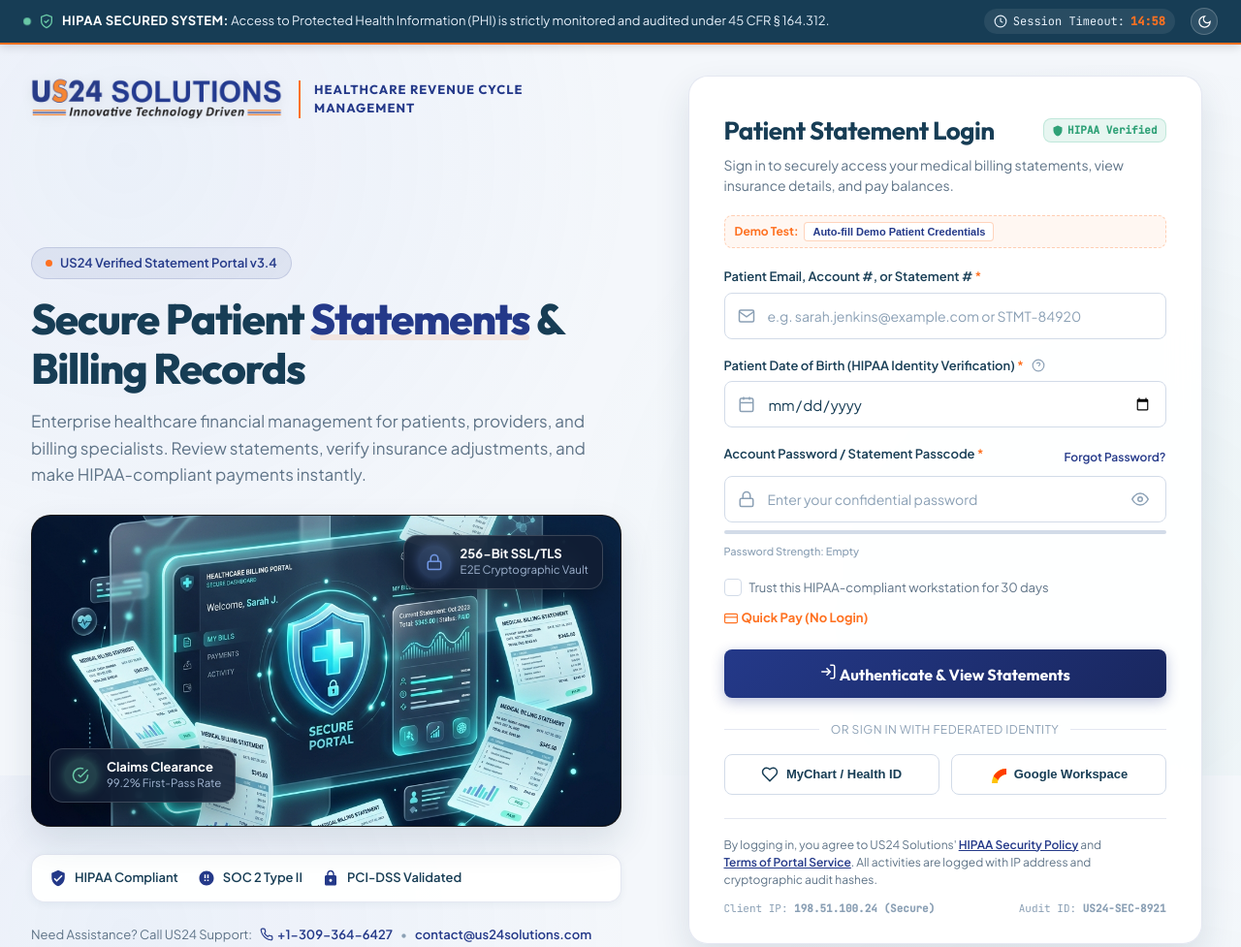
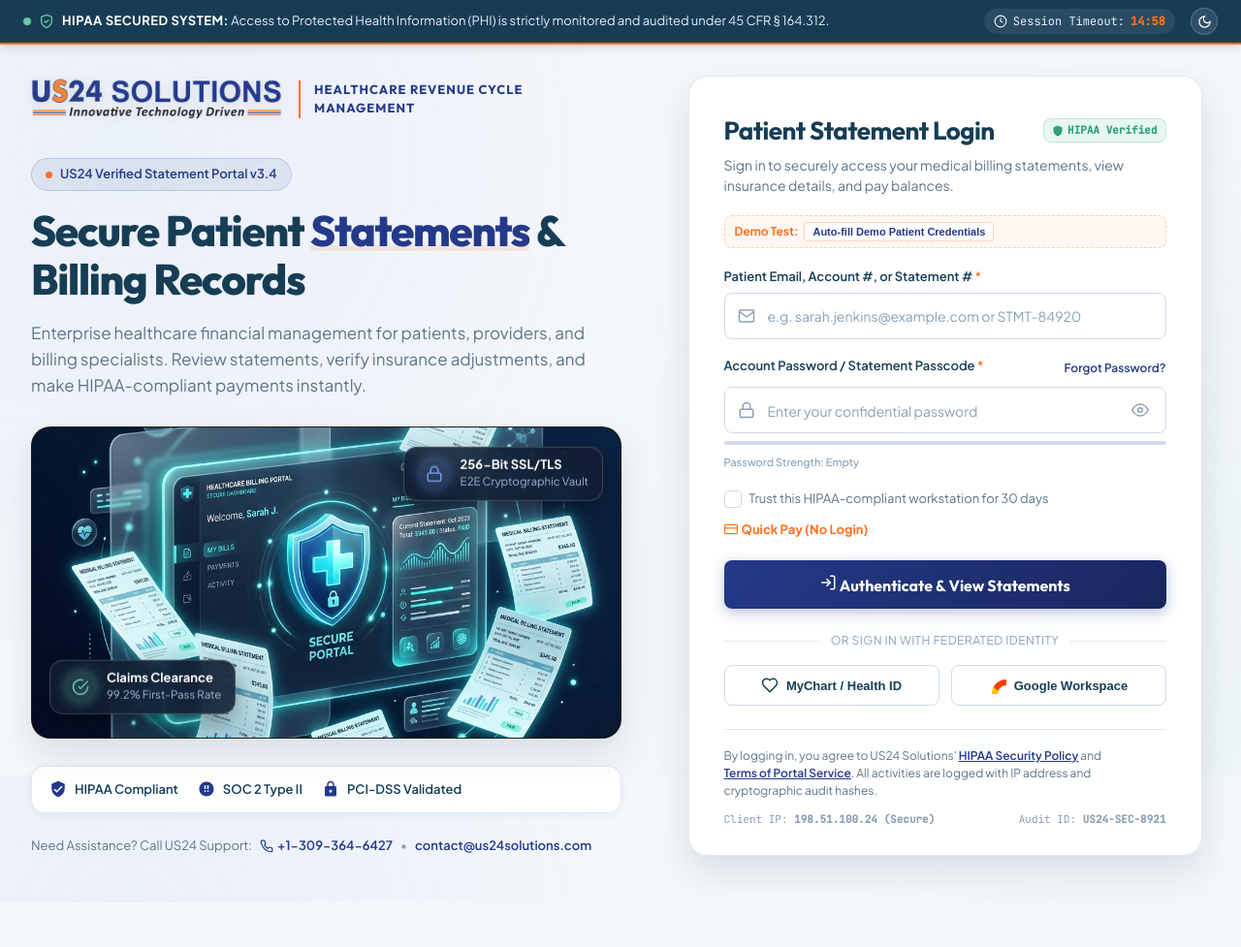
Before and after one commit to Ankit-world2005/patient-statement, a plain HTML site: page index.html in a window 1280 px wide. Shown: the top 977 px of the page at 97% size. After the commit the page ends 931 px from the top, so only its background shows below. Drawn offline with Linux system fonts and the light colour scheme.

Commit message:
refactor: remove patient Date of Birth field from login page

```diff
--- a/index.html
+++ b/index.html
@@ -205,41 +205,7 @@
             <span class="input-error-msg" id="identifierError" role="alert">Please provide a valid email, Account #, or Statement #.</span>
           </div>
 
-          <!-- Secondary Patient Field (Only shown for Patient tab: Date of Birth verification) -->
-          <div class="form-group" id="patientDobGroup">
-            <div class="label-with-hint">
-              <label for="patientDob" class="form-label">
-                Patient Date of Birth (HIPAA Identity Verification)
-                <span class="required-star">*</span>
-              </label>
-              <button type="button" class="hint-tooltip-trigger" id="dobHelpTrigger" aria-label="Why is Date of Birth required?">
-                <svg viewBox="0 0 24 24" width="14" height="14" fill="none" stroke="currentColor" stroke-width="2">
-                  <circle cx="12" cy="12" r="10"/>
-                  <path d="M9.09 9a3 3 0 0 1 5.83 1c0 2-3 3-3 3"/>
-                  <line x1="12" y1="17" x2="12.01" y2="17"/>
-                </svg>
-              </button>
-            </div>
-            <div class="input-wrapper">
-              <span class="input-icon" aria-hidden="true">
-                <svg viewBox="0 0 24 24" width="18" height="18" fill="none" stroke="currentColor" stroke-width="2">
-                  <rect x="3" y="4" width="18" height="18" rx="2" ry="2"/>
-                  <line x1="16" y1="2" x2="16" y2="6"/>
-                  <line x1="8" y1="2" x2="8" y2="6"/>
-                  <line x1="3" y1="10" x2="21" y2="10"/>
-                </svg>
-              </span>
-              <input
-                type="date"
-                id="patientDob"
-                name="dob"
-                class="form-input"
-                required
-                aria-required="true"
-                aria-describedby="dobError">
-            </div>
-            <span class="input-error-msg" id="dobError" role="alert">Patient DOB is required for HIPAA identity verification.</span>
-          </div>
+
 
           <!-- Password Field -->
           <div class="form-group" id="passwordGroup">
--- a/script.js
+++ b/script.js
@@ -49,10 +49,6 @@
     identifierLabel: document.getElementById('identifierLabel'),
     primaryIdentifier: document.getElementById('primaryIdentifier'),
     identifierError: document.getElementById('identifierError'),
-    patientDobGroup: document.getElementById('patientDobGroup'),
-    patientDob: document.getElementById('patientDob'),
-    dobError: document.getElementById('dobError'),
-    dobHelpTrigger: document.getElementById('dobHelpTrigger'),
     portalPassword: document.getElementById('portalPassword'),
     passwordError: document.getElementById('passwordError'),
     togglePasswordBtn: document.getElementById('togglePasswordBtn'),
@@ -164,7 +160,6 @@
      ========================================================================== */
   function fillDemoPatient() {
     if (elements.primaryIdentifier) elements.primaryIdentifier.value = demoPatient.identifier;
-    if (elements.patientDob) elements.patientDob.value = demoPatient.dob;
     if (elements.portalPassword) {
       elements.portalPassword.value = demoPatient.password;
       updatePasswordStrength(demoPatient.password);
@@ -249,15 +244,6 @@
     if (!idVal) {
       elements.primaryIdentifier.closest('.form-group').classList.add('has-error');
       isValid = false;
-    }
-
-    // Validate DOB
-    if (elements.patientDob) {
-      const dobVal = elements.patientDob.value;
-      if (!dobVal) {
-        elements.patientDob.closest('.form-group').classList.add('has-error');
-        isValid = false;
-      }
     }
 
     // Validate Password
@@ -409,13 +395,6 @@
       elements.loginForm.addEventListener('submit', handleLoginSubmit);
     }
 
-    // DOB hint trigger
-    if (elements.dobHelpTrigger) {
-      elements.dobHelpTrigger.addEventListener('click', () => {
-        alert('HIPAA Privacy Protection Rule (§ 164.514):\nDate of birth is verified against your electronic medical record to confirm identity before disclosing protected health statements.');
-      });
-    }
-
     // Quick Pay
     if (elements.quickPayBtn) elements.quickPayBtn.addEventListener('click', (e) => { e.preventDefault(); showQuickPay(); });
     if (elements.closeQuickPayBtn) elements.closeQuickPayBtn.addEventListener('click', hideQuickPay);
```
